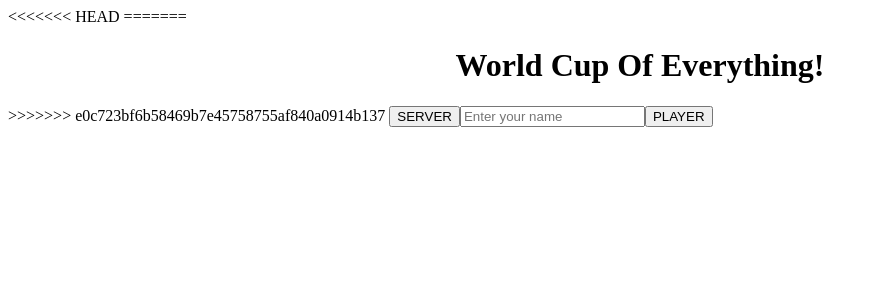
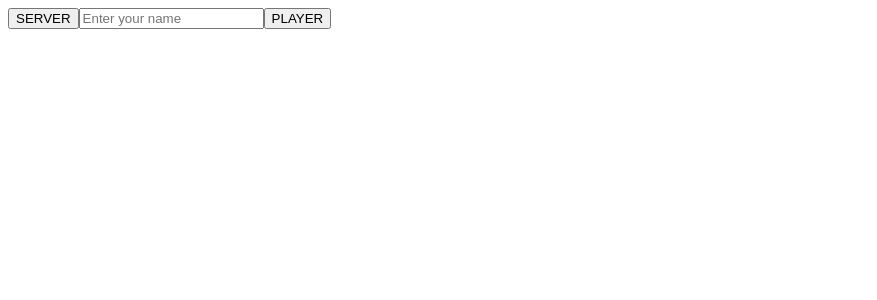
Before and after one commit to DanielKloss/WorldCupOfEverything, an Angular app: page /home in a window 1280 px wide. Shown: the top 300 px of the page, without its empty margins (0-877 px from the left). Built offline with nearby package versions, Linux system fonts and the light colour scheme.

Commit message:
fixed more merge issues

```diff
--- a/src/app/app.component.html
+++ b/src/app/app.component.html
@@ -1,10 +1 @@
-<<<<<<< HEAD
-=======
-<div style="text-align:center">
-  <h1>
-    {{ title }}!
-  </h1>
-</div>
-
->>>>>>> e0c723bf6b58469b7e45758755af840a0914b137
 <router-outlet></router-outlet>
```
Also changed, not shown: package.json (line endings or trailing spaces), 1 other file (tests, documents, lock files or other folders).
